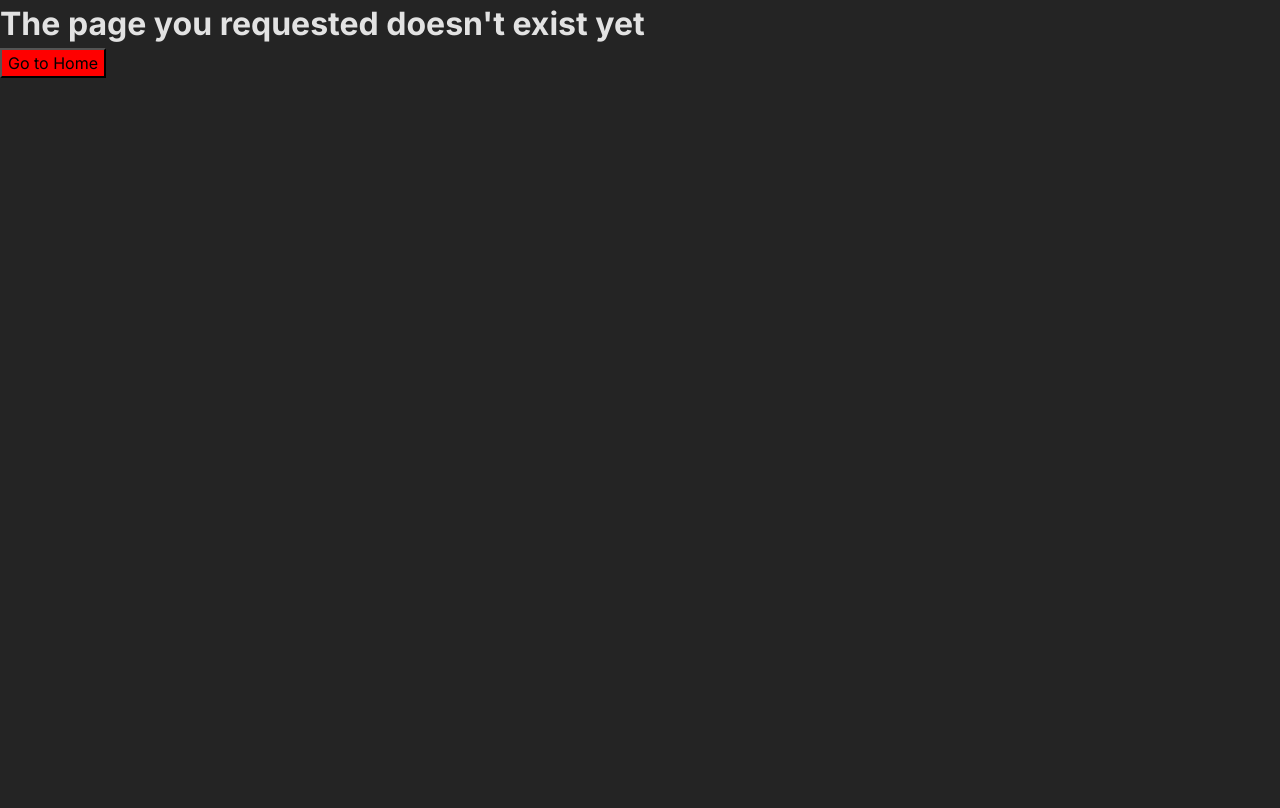
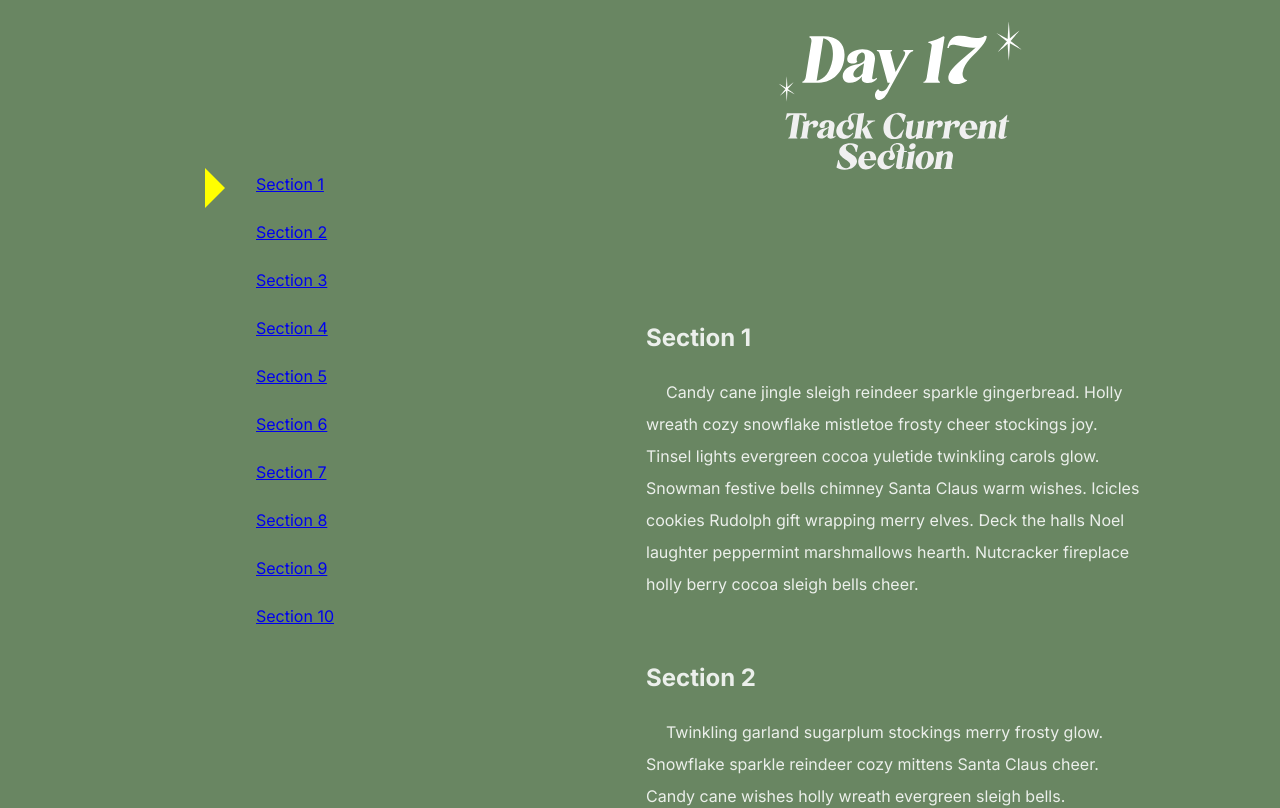
Before and after one commit to mathieu-superpose/advent_of_javascript_2024, a React (Vite) app: page /side-scroll in a window 1280 px wide. Shown: the top 808 px of the page. Built offline with nearby package versions, Linux system fonts and the light colour scheme.

Commit message:
add section navigation on click

```diff
--- a/src/App.tsx
+++ b/src/App.tsx
@@ -17,6 +17,7 @@ import TemperatureConverterPage from "./pages/temperature-converter/TemperatureC
 import ConditonalSelectionPage from "./pages/conditional-selection/ConditionalSelectionPage.tsx"
 import ResponsiveYoutubeEmbedPage from "./pages/reponsive-youtube-embed/ResponsiveYoutubeEmbedPage.tsx"
 import GridGeneratorPage from "./pages/grid-generator/GridGeneratorPage.tsx"
+import SideScrollPage from "./pages/side-scroll/SideScrollPage.tsx"
 
 import NoMatch from "./pages/NoMatch"
 
@@ -57,6 +58,7 @@ const App = () => {
           element={<ResponsiveYoutubeEmbedPage />}
         />
         <Route path="grid-generator" element={<GridGeneratorPage />} />
+        <Route path="side-scroll" element={<SideScrollPage />} />
 
         <Route path="*" element={<NoMatch />} />
       </Routes>
--- /dev/null
+++ b/src/pages/side-scroll/SideScrollPage.css
@@ -0,0 +1,80 @@
+.SideScrollPage {
+  min-height: 100vh;
+  width: 100%;
+  background: #698662;
+
+  --sidewidth: 40%;
+
+  & .SideMenu {
+    width: var(--sidewidth);
+    height: 100vh;
+    position: fixed;
+    top: 0;
+    left: 0;
+
+    & .progress {
+      --height: 60vh;
+      height: 60%;
+      width: 10%;
+      position: absolute;
+      top: 20%;
+      right: 50%;
+
+      &:before {
+        content: "";
+        height: 40px;
+        width: 40px;
+        border-left: 20px solid yellow;
+        border-top: 20px solid transparent;
+        border-bottom: 20px solid transparent;
+        position: absolute;
+        transform: translateY(
+          calc(var(--height) * var(--progress) / 10 - 100%)
+        );
+        transition: transform 0.4s;
+      }
+    }
+
+    & ul {
+      list-style: none;
+      height: 60%;
+      display: flex;
+      flex-direction: column;
+      justify-content: space-around;
+      width: 50%;
+
+      position: absolute;
+      top: 20%;
+      right: 0;
+
+      padding: 0;
+    }
+  }
+
+  & main {
+    margin-left: var(--sidewidth);
+    /* padding: 40px; */
+    display: flex;
+    flex-direction: column;
+
+    .cover {
+      height: 40vh;
+      align-self: center;
+    }
+
+    & section {
+      margin-bottom: 40px;
+      width: 500px;
+      align-self: center;
+
+      & h2 {
+        margin-bottom: 20px;
+      }
+      & p {
+        margin-bottom: 20px;
+        text-indent: 20px;
+        line-height: 2;
+      }
+    }
+  }
+}
--- /dev/null
+++ b/src/pages/side-scroll/SideScrollPage.tsx
@@ -0,0 +1,64 @@
+import { useEffect, useRef, useState } from "react"
+
+import data from "./src/data/MERRY-IPSUM.txt"
+import cover from "./src/img/cover.svg"
+
+import "./SideScrollPage.css"
+
+function SideScrollPage() {
+  const progressRef = useRef<HTMLDivElement>(null)
+  const [sections, setSections] = useState<string[]>([])
+
+  useEffect(() => {
+    fetch(data)
+      .then((response) => response.text())
+      .then((text) => text.split("\n\n"))
+      .then((sections) => setSections(sections))
+
+    document.documentElement.style.setProperty("--progress", "1")
+  }, [])
+
+  const handleSectionClick = (index: number) => {
+    document.documentElement.style.setProperty(
+      "--progress",
+      (index + 1).toString()
+    )
+  }
+
+  return (
+    <div className="SideScrollPage">
+      <div className="SideMenu">
+        <div className="progress" ref={progressRef} />
+        <ul>
+          {sections
+            ? sections.map((text, index) => (
+                <li key={index}>
+                  <a
+                    onClick={() => handleSectionClick(index)}
+                    href={`#section-${index + 1}`}
+                  >{`Section ${index + 1}`}</a>
+                </li>
+              ))
+            : "Loading..."}
+        </ul>
+      </div>
+      <main>
+        <img
+          className="cover"
+          src={cover}
+          alt="the advent of javascript cover day 17"
+        />
+        {sections
+          ? sections.map((text, index) => (
+              <section id={`section-${index + 1}`} key={text}>
+                <h2>{`Section ${index + 1}`}</h2>
+                <p>{text}</p>
+              </section>
+            ))
+          : "Loading..."}
+      </main>
+    </div>
+  )
+}
+
+export default SideScrollPage
```
Also changed, not shown: src/pages/side-scroll/src/data/MERRY-IPSUM.txt (added), src/pages/side-scroll/src/img/cover.svg (added).
